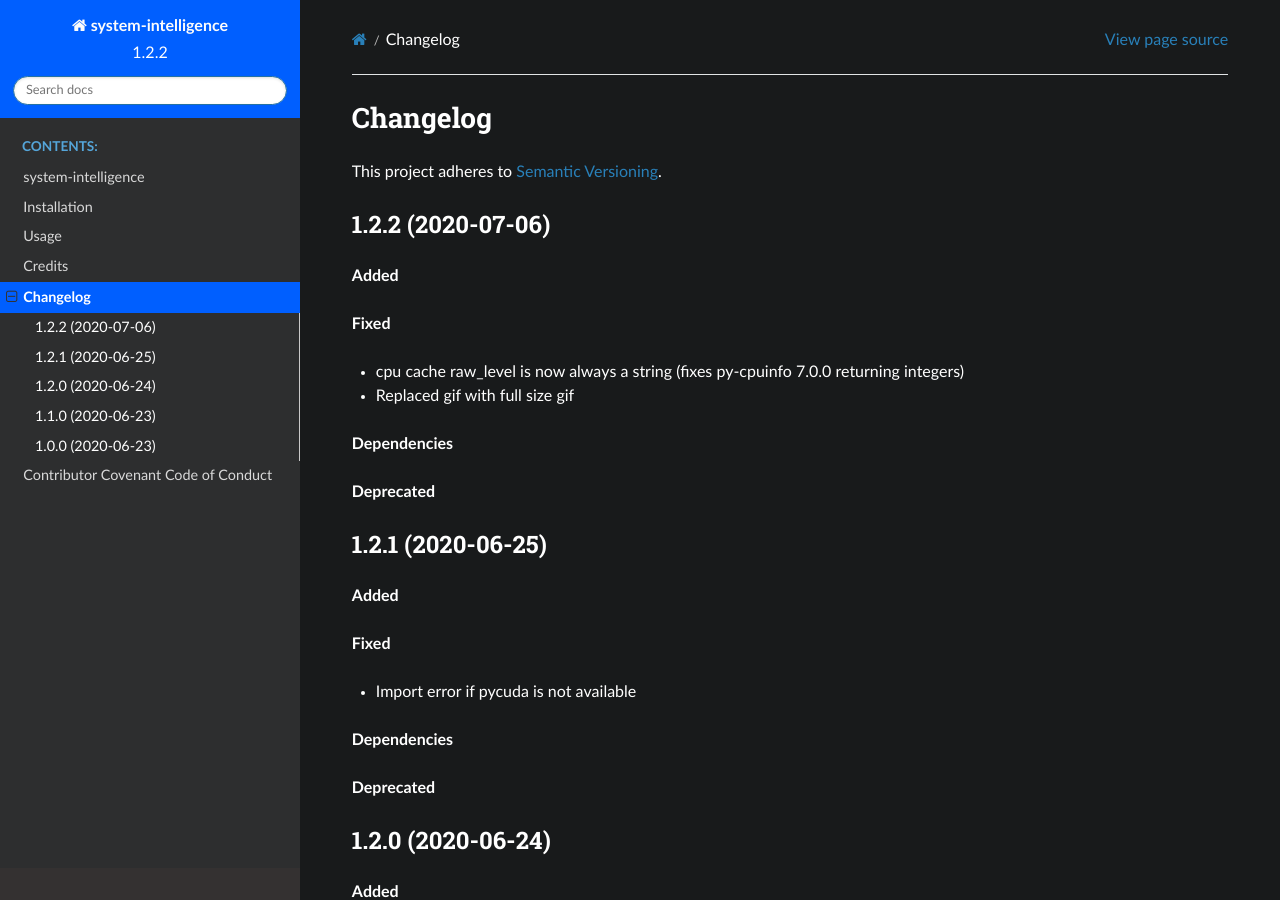
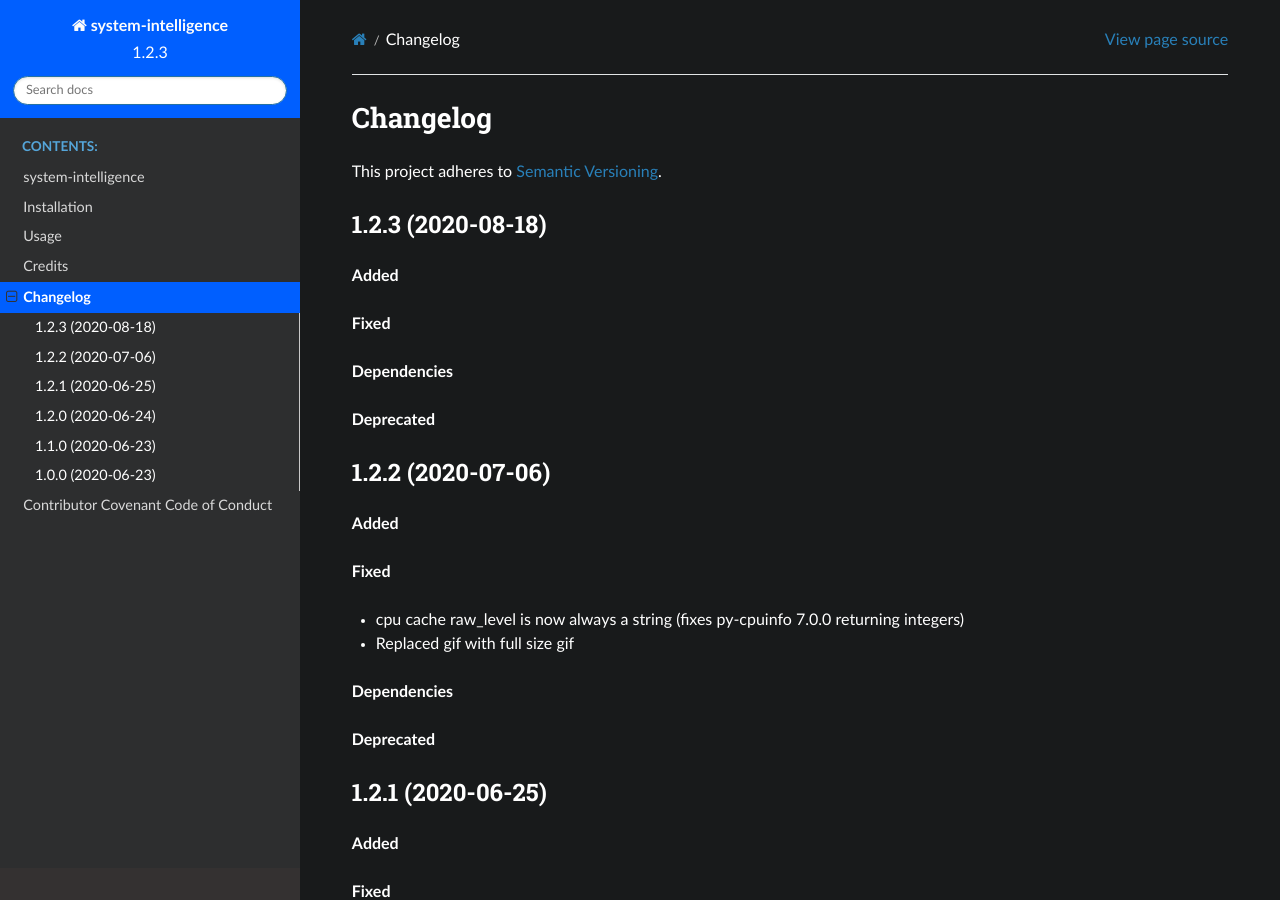
Before and after one commit to mlf-core/system-intelligence, a Sphinx documentation site: the page built from docs/changelog.rst, in a window 1280 px wide and 900 px high. Built offline with Sphinx 7.4.7 and the Read the Docs theme 2.0.0, drawn with Linux system fonts in a browser that asks for light colours.

Commit message:
Bump version from 1.2.2 to 1.2.3

```diff
--- a/CHANGELOG.rst
+++ b/CHANGELOG.rst
@@ -3,6 +3,18 @@
 ==========
 
 This project adheres to `Semantic Versioning <https://semver.org/>`_.
+
+
+1.2.3 (2020-08-18)
+------------------
+
+**Added**
+
+**Fixed**
+
+**Dependencies**
+
+**Deprecated**
 
 
 1.2.2 (2020-07-06)
--- a/cookietemple.cfg
+++ b/cookietemple.cfg
@@ -1,5 +1,5 @@
 [bumpversion]
-current_version = 1.2.2
+current_version = 1.2.3
 
 [bumpversion_files_whitelisted]
 setup_file = setup.py
--- a/docs/conf.py
+++ b/docs/conf.py
@@ -56,9 +56,9 @@
 # the built documents.
 #
 # The short X.Y version.
-version = '1.2.2'
+version = '1.2.3'
 # The full version, including alpha/beta/rc tags.
-release = '1.2.2'
+release = '1.2.3'
 
 # The language for content autogenerated by Sphinx. Refer to documentation
 # for a list of supported languages.
--- a/setup.py
+++ b/setup.py
@@ -74,6 +74,6 @@
     test_suite='tests',
     tests_require=test_requirements,
     url='https://github.com/zethson/system_intelligence',
-    version='1.2.2',
+    version='1.2.3',
     zip_safe=False,
 )
--- a/system_intelligence/__init__.py
+++ b/system_intelligence/__init__.py
@@ -2,4 +2,4 @@
 
 __author__ = """Lukas Heumos"""
 __email__ = 'lukas.heumos@posteo.net'
-__version__ = '1.2.2'
+__version__ = '1.2.3'
```
Also changed, not shown: .cookietemple.yml.
